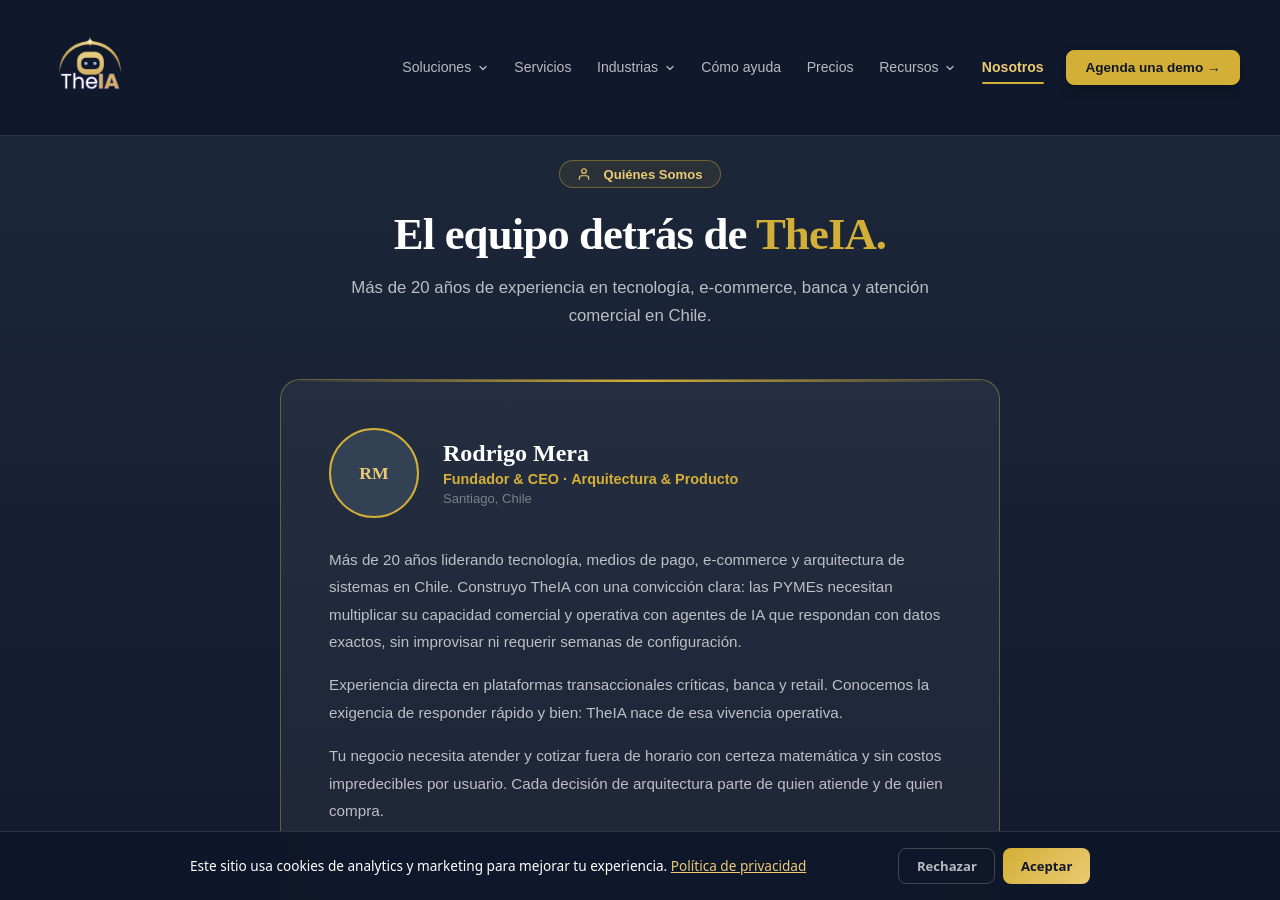
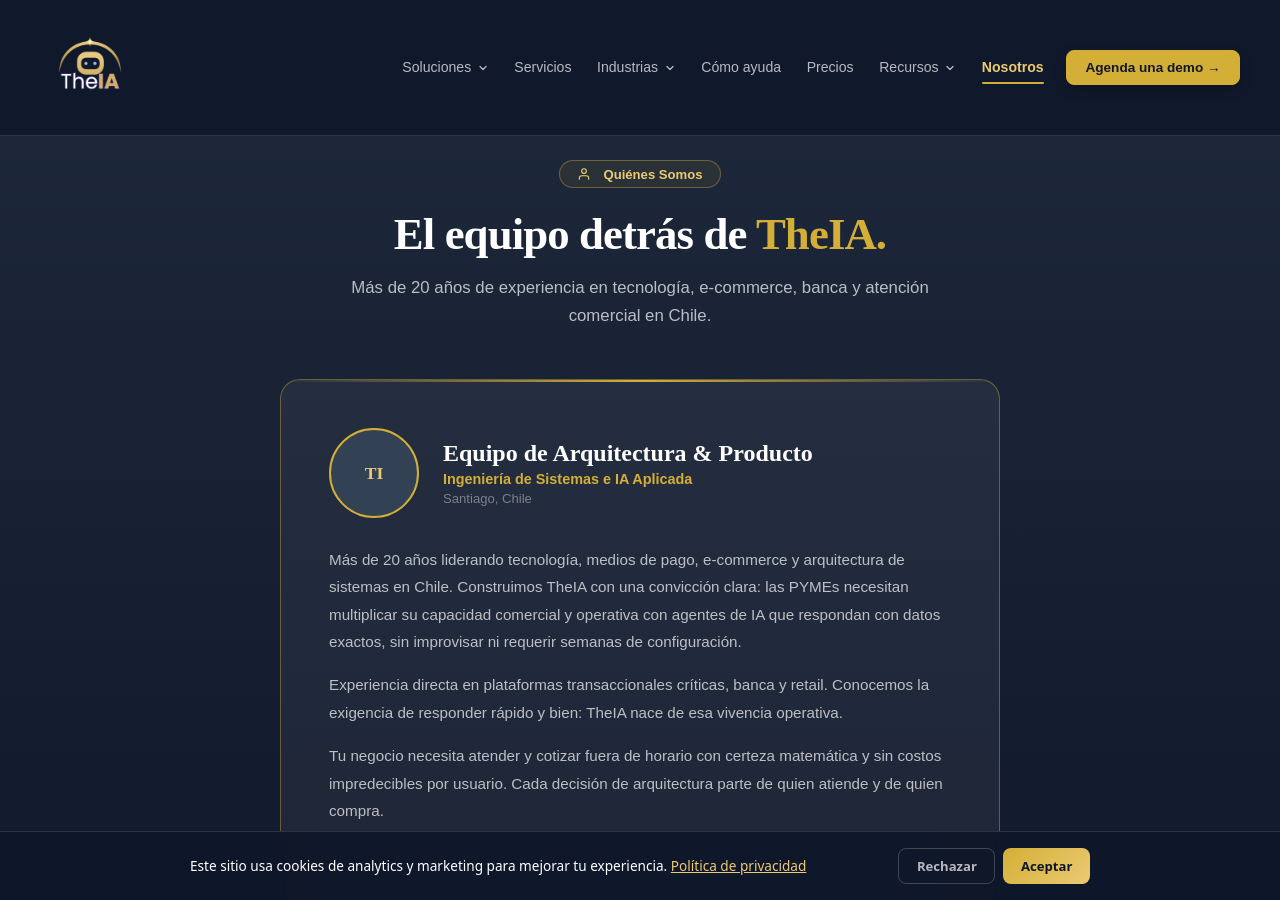
Before and after one commit to rodmera/theia-landing, a Jekyll site: the page nosotros.html, which Jekyll copies as it is, in a window 1280 px wide and 900 px high. Built offline with Jekyll 4.4.1, drawn with Linux system fonts in a browser that asks for light colours; a script that is not in the unit is left out; some of the changed text lies outside the part shown.

Commit message:
fix(nosotros): anonimizar perfil institucional retirando nombre y apellido personal

```diff
--- a/nosotros.html
+++ b/nosotros.html
@@ -680,25 +680,24 @@
 
       <div class="founder-card reveal">
         <div class="founder-header">
-          <div class="founder-avatar" style="font-size:1.1rem; font-weight:900; color:var(--gold-light);">RM</div>
+          <div class="founder-avatar" style="font-size:1.1rem; font-weight:900; color:var(--gold-light);">TI</div>
           <div class="founder-info">
-            <h3 class="founder-name">Rodrigo Mera</h3>
-            <div class="role">Fundador &amp; CEO · Arquitectura &amp; Producto</div>
+            <h3 class="founder-name">Equipo de Arquitectura &amp; Producto</h3>
+            <div class="role">Ingeniería de Sistemas e IA Aplicada</div>
             <div class="location">Santiago, Chile</div>
           </div>
         </div>
         <div class="founder-bio">
-          <p>Más de 20 años liderando tecnología, medios de pago, e-commerce y arquitectura de sistemas en Chile. Construyo TheIA con una convicción clara: las PYMEs necesitan multiplicar su capacidad comercial y operativa con agentes de IA que respondan con datos exactos, sin improvisar ni requerir semanas de configuración.</p>
+          <p>Más de 20 años liderando tecnología, medios de pago, e-commerce y arquitectura de sistemas en Chile. Construimos TheIA con una convicción clara: las PYMEs necesitan multiplicar su capacidad comercial y operativa con agentes de IA que respondan con datos exactos, sin improvisar ni requerir semanas de configuración.</p>
           <p>Experiencia directa en plataformas transaccionales críticas, banca y retail. Conocemos la exigencia de responder rápido y bien: TheIA nace de esa vivencia operativa.</p>
           <p>Tu negocio necesita atender y cotizar fuera de horario con certeza matemática y sin costos impredecibles por usuario. Cada decisión de arquitectura parte de quien atiende y de quien compra.</p>
           <p>Acompañamos personalmente cada implementación: conectamos tus catálogos oficiales, fijamos tus reglas comerciales y aseguramos que el sistema opere con precisión desde el primer día.</p>
         </div>
         <div class="founder-links">
-          <a href="https://www.linkedin.com/in/rodmera/" target="_blank" rel="noopener" class="btn btn-linkedin">
+          <a href="https://www.linkedin.com/company/112228768/" target="_blank" rel="noopener" class="btn btn-linkedin">
             <svg xmlns="http://www.w3.org/2000/svg" width="16" height="16" viewBox="0 0 24 24" fill="currentColor"><path d="M20.447 20.452h-3.554v-5.569c0-1.328-.027-3.037-1.852-3.037-1.853 0-2.136 1.445-2.136 2.939v5.667H9.351V9h3.414v1.561h.046c.477-.9 1.637-1.85 3.37-1.85 3.601 0 4.267 2.37 4.267 5.455v6.286zM5.337 7.433c-1.144 0-2.063-.926-2.063-2.065 0-1.138.92-2.063 2.063-2.063 1.14 0 2.064.925 2.064 2.063 0 1.139-.925 2.065-2.064 2.065zm1.782 13.019H3.555V9h3.564v11.452zM22.225 0H1.771C.792 0 0 .774 0 1.729v20.542C0 23.227.792 24 1.771 24h20.451C23.2 24 24 23.227 24 22.271V1.729C24 .774 23.2 0 22.222 0h.003z"/></svg>
-            LinkedIn Rodrigo Mera
+            LinkedIn TheIA
           </a>
-          <a href="https://www.linkedin.com/company/112228768/" target="_blank" rel="noopener" class="btn btn-ghost">LinkedIn TheIA</a>
           <a href="mailto:hola@theia.cl" class="btn btn-ghost">hola@theia.cl</a>
         </div>
       </div>
```
